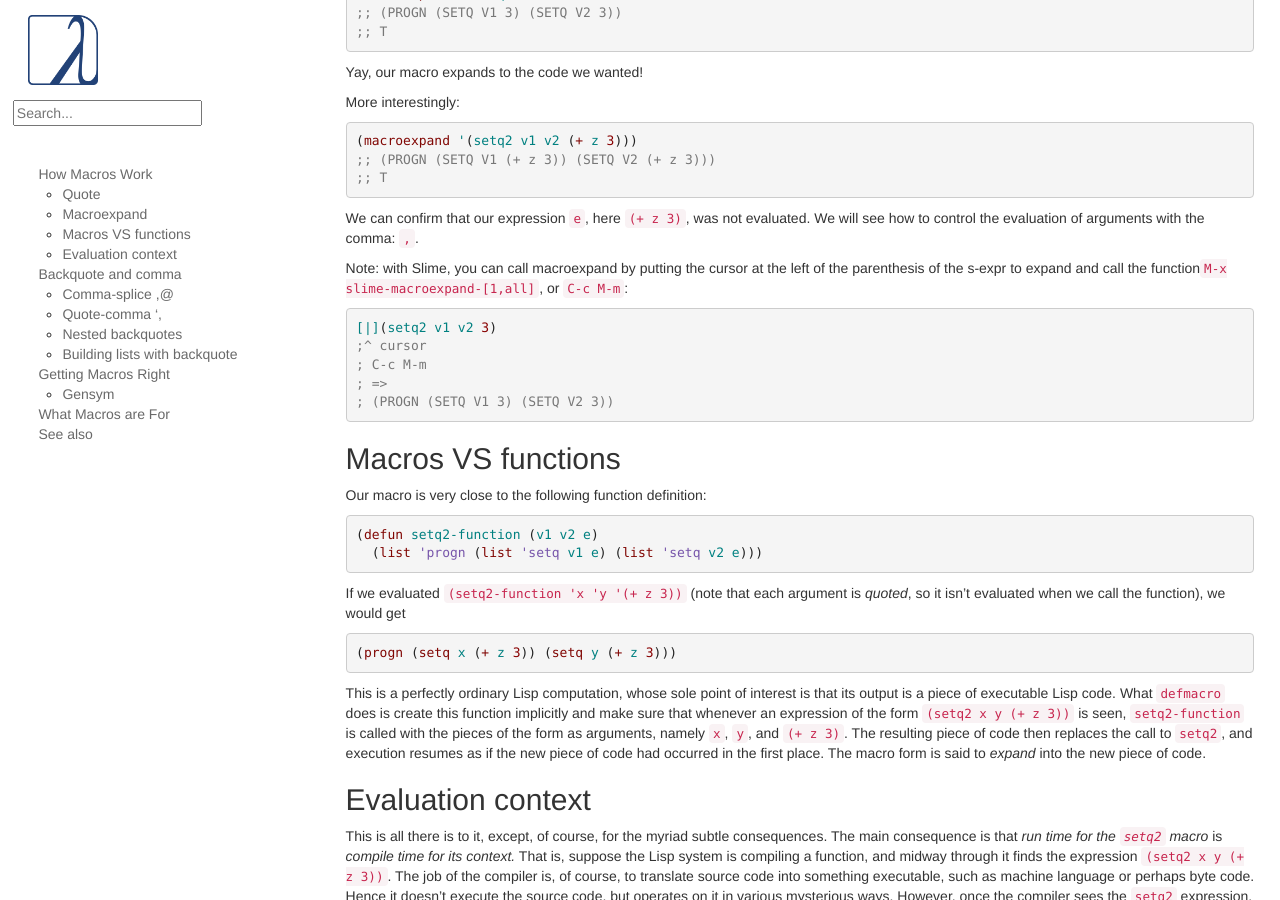
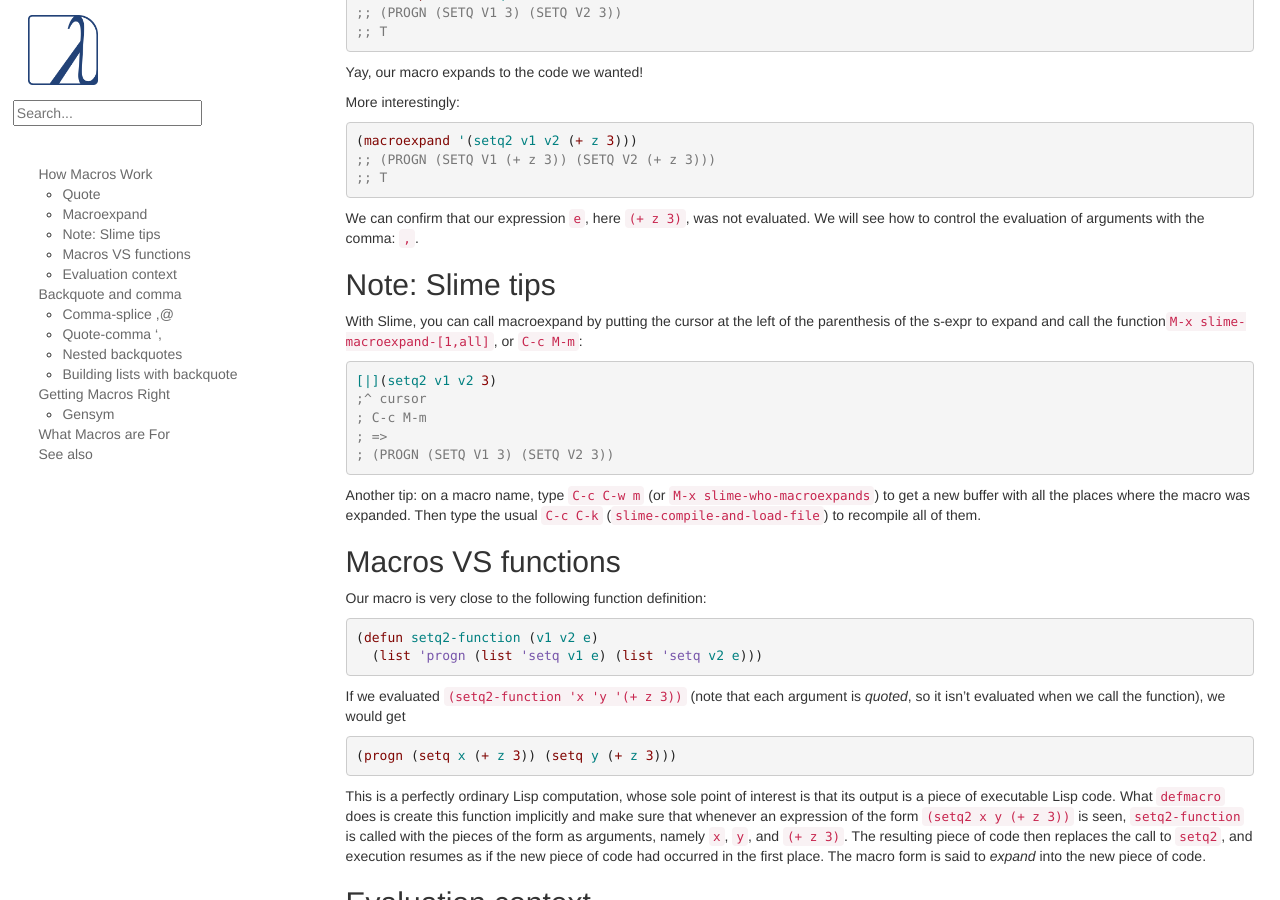
Before and after one commit to LispCookbook/cl-cookbook, a Jekyll site: the page built from macros.md, in a window 1280 px wide and 900 px high, scrolled down 1505 px. Built offline with Jekyll 4.4.1, drawn with Linux system fonts in a browser that asks for light colours.

Commit message:
macros: Slime tips (bis)

```diff
--- a/macros.md
+++ b/macros.md
@@ -100,7 +100,9 @@ We can confirm that our expression `e`, here `(+ z 3)`, was not
 evaluated. We will see how to control the evaluation of arguments with
 the comma: `,`.
 
-Note: with Slime, you can call macroexpand by putting the cursor at
+## Note: Slime tips
+
+With Slime, you can call macroexpand by putting the cursor at
 the left of the parenthesis of the s-expr to expand and call the function``M-x
 slime-macroexpand-[1,all]``, or ``C-c M-m``:
 
@@ -111,6 +113,11 @@ slime-macroexpand-[1,all]``, or ``C-c M-m``:
 ; =>
 ; (PROGN (SETQ V1 3) (SETQ V2 3))
 ~~~
+
+Another tip: on a macro name, type ``C-c C-w m`` (or ``M-x
+slime-who-macroexpands``) to get a new buffer with all the places
+where the macro was expanded. Then type the usual ``C-c C-k``
+(``slime-compile-and-load-file``) to recompile all of them.
 
 
 ## Macros VS functions
```
